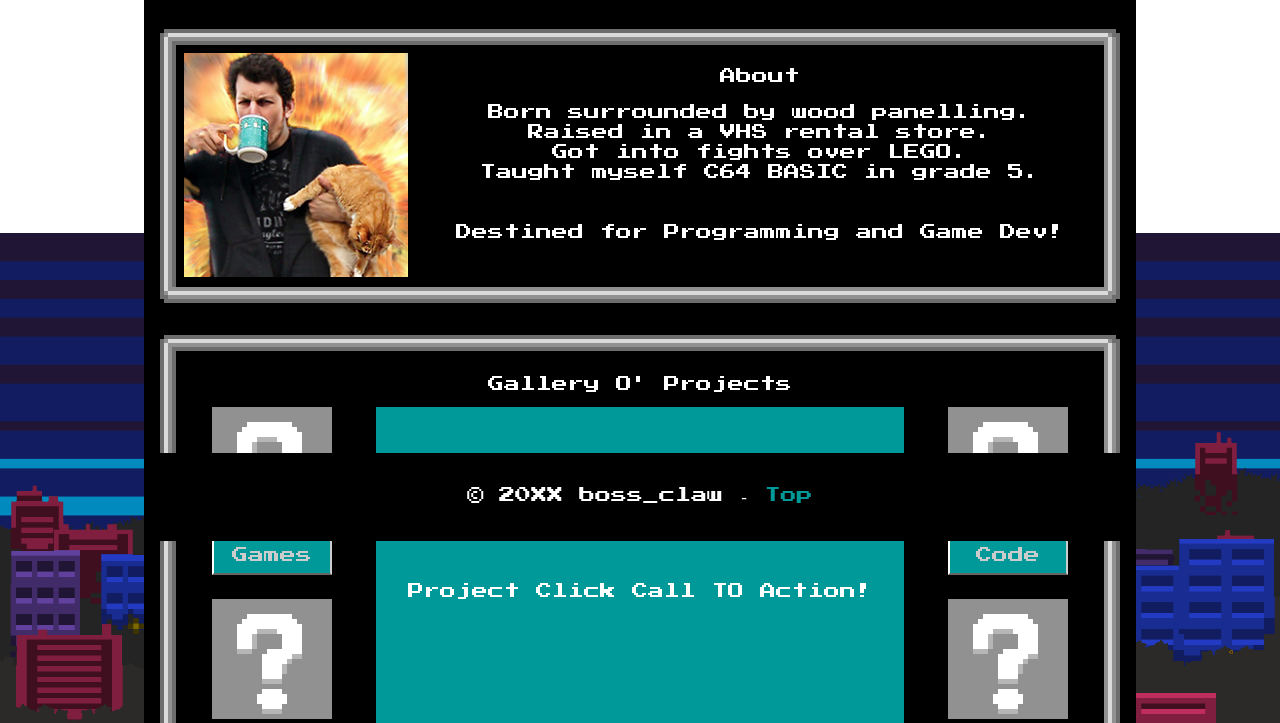
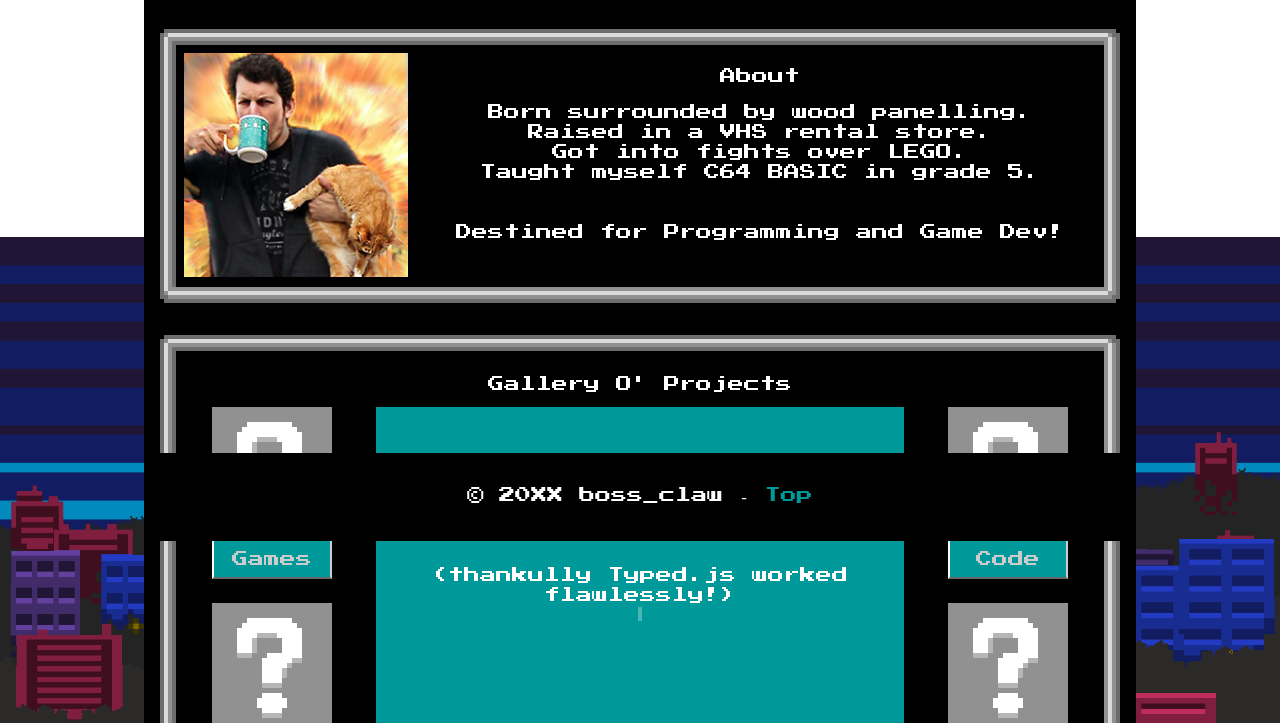
Before and after one commit to BossClaw/my-portfolio-chapter-03, a plain HTML site: page index.html in a window 1280 px wide. Shown: the part 259-982 px from the top of the page. Drawn offline with nearby package versions, Linux system fonts and the light colour scheme.

Commit message:
lib: Add typed.js and rejoiced at it's immediate functionality!

```diff
--- a/index.html
+++ b/index.html
@@ -11,6 +11,7 @@
     <link rel="stylesheet" href="css/crt.css" />
 
     <script defer src="js/script.js"></script>
+    <script src="https://unpkg.com/typed.js@2.1.0/dist/typed.umd.js"></script>
   </head>
 
   <!-- NOTE - CRT DISABLED FOR NOW -->
@@ -78,21 +79,25 @@
             <div class="proj_gallery">
               <div class="side_col">
                 <div class="gallery_project">
-                  <img src="/img/proj.gif" class="proj_img" />
+                  <a class="proj_ahref" href="#projects" data-proj-index="1">
+                    <img src="/img/proj.gif" class="proj_img" />
+                  </a>
                   <button class="project_butt" data-proj-index="1">
                     Games
                   </button>
                 </div>
 
                 <div class="gallery_project">
-                  <img src="/img/proj.gif" />
+                  <a class="proj_ahref" href="#projects" data-proj-index="2">
+                    <img src="/img/proj.gif" />
+                  </a>
                   <button class="project_butt" data-proj-index="2">Vids</button>
                 </div>
               </div>
 
               <div class="center_col">
                 <div class="project_info" data-proj-index="0">
-                  <p>Project Click Call TO Action!</p>
+                  <span id="typed_cta"></span>
                 </div>
 
                 <!-- HIDDEN PROJ INFO AT START -->
@@ -137,12 +142,16 @@
 
               <div class="side_col">
                 <div class="gallery_project">
-                  <img src="/img/proj.gif" />
+                  <a class="proj_ahref" href="#projects" data-proj-index="3">
+                    <img src="/img/proj.gif" />
+                  </a>
                   <button class="project_butt" data-proj-index="3">Code</button>
                 </div>
 
                 <div class="gallery_project">
-                  <img src="/img/proj.gif" />
+                  <a class="proj_ahref" href="#projects" data-proj-index="4">
+                    <img src="/img/proj.gif" />
+                  </a>
                   <button class="project_butt" data-proj-index="4">Illo</button>
                 </div>
               </div>
@@ -400,5 +409,15 @@
           }
         });
     </script>
+
+    <script>
+      var typed_cta = new Typed("#typed_cta", {
+        strings: [
+          "Just click on a project to learn more!",
+          "(thankully Typed.js worked flawlessly!)",
+        ],
+        typeSpeed: 50,
+      });
+    </script>
   </body>
 </html>
```
